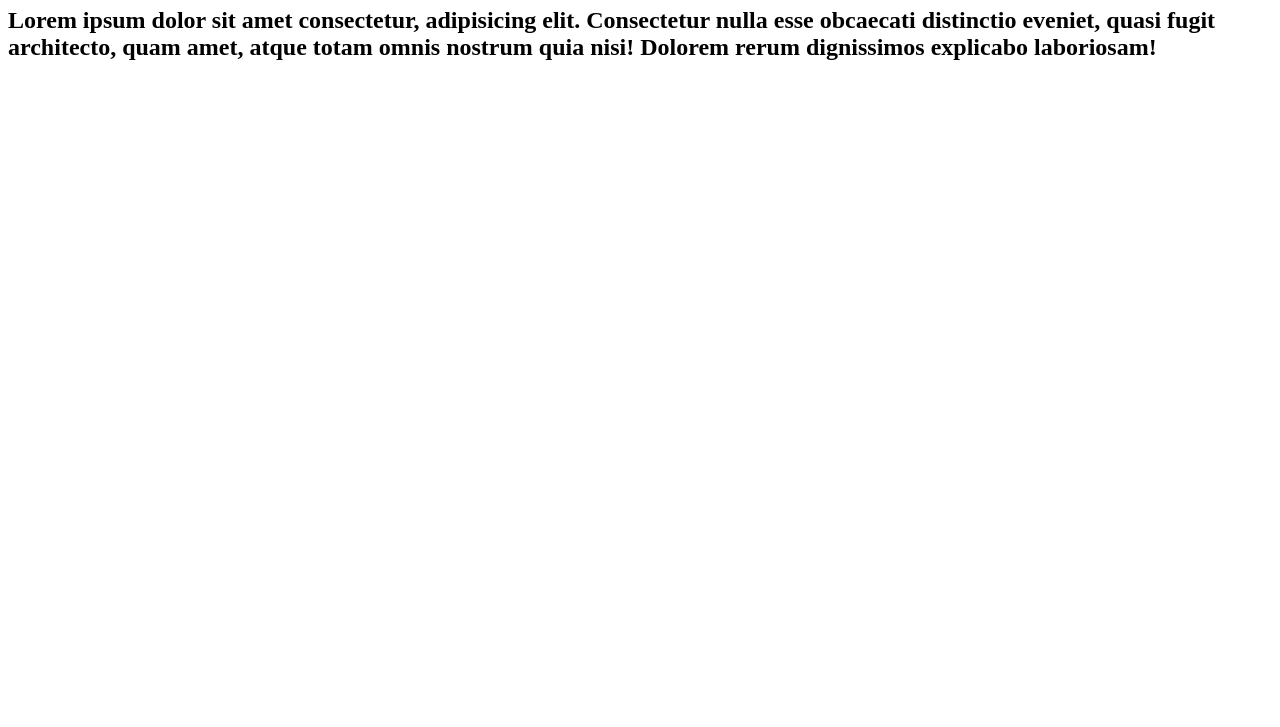
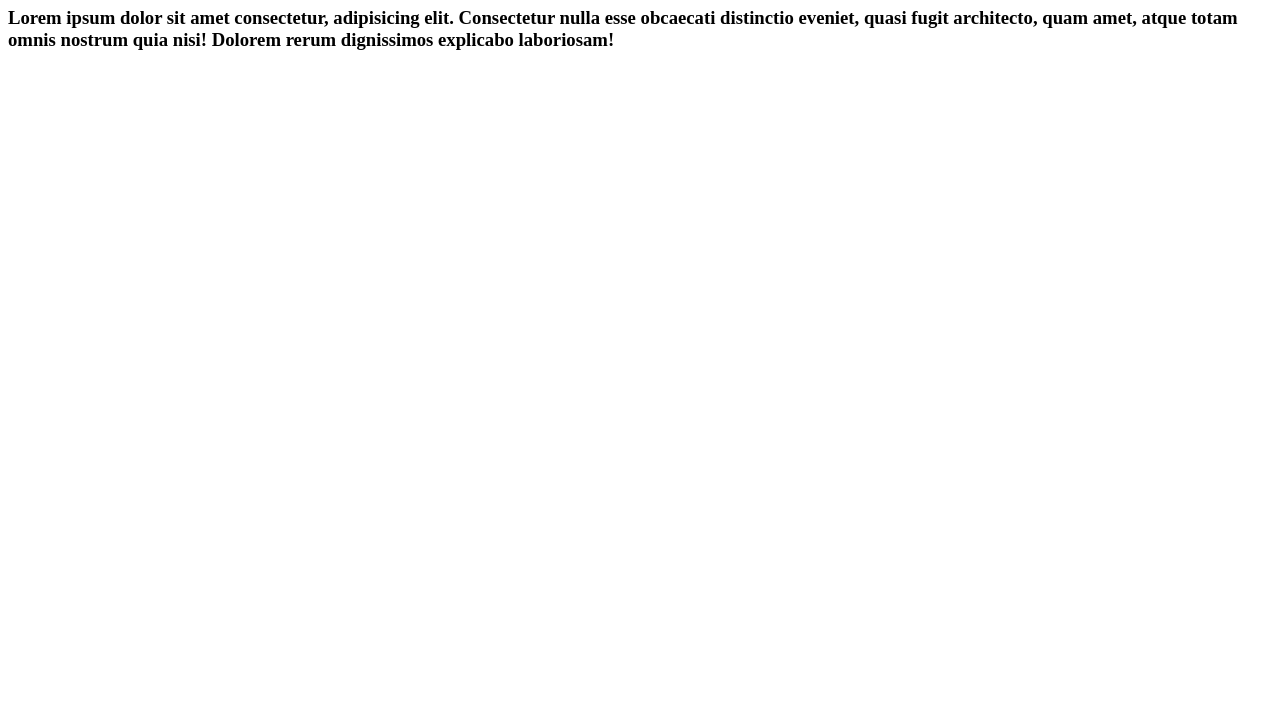
Before and after one commit to oRodrigoMiranda/curso-git, a plain HTML site: page index.html in a window 1280 px wide. Shown: the part 73-800 px from the top of the page. Drawn offline with Linux system fonts and the light colour scheme.

Commit message:
Corrigindo o subtitulo de H2 para H3.

```diff
--- a/index.html
+++ b/index.html
@@ -10,6 +10,6 @@
     <h1>
         Hello World!
     </h1>
-    <h2>Lorem ipsum dolor sit amet consectetur, adipisicing elit. Consectetur nulla esse obcaecati distinctio eveniet, quasi fugit architecto, quam amet, atque totam omnis nostrum quia nisi! Dolorem rerum dignissimos explicabo laboriosam!</h2>
+    <h3>Lorem ipsum dolor sit amet consectetur, adipisicing elit. Consectetur nulla esse obcaecati distinctio eveniet, quasi fugit architecto, quam amet, atque totam omnis nostrum quia nisi! Dolorem rerum dignissimos explicabo laboriosam!</h3>
 </body>
 </html>
```
